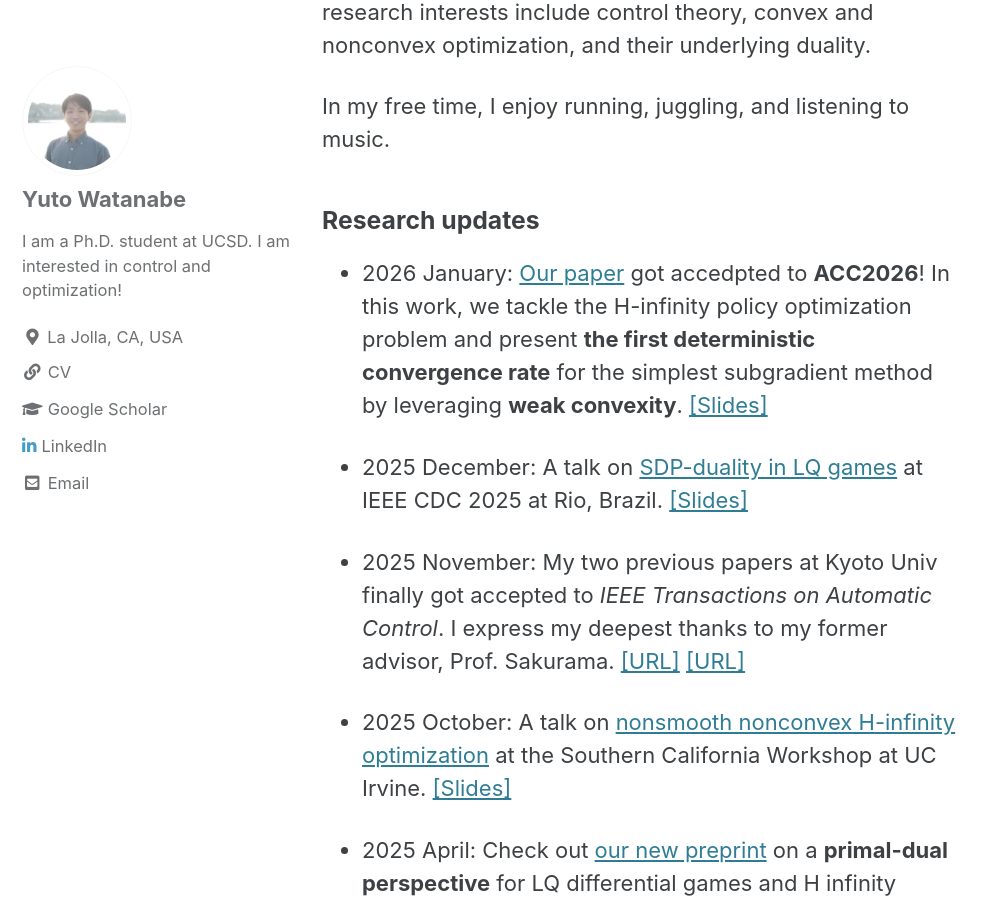
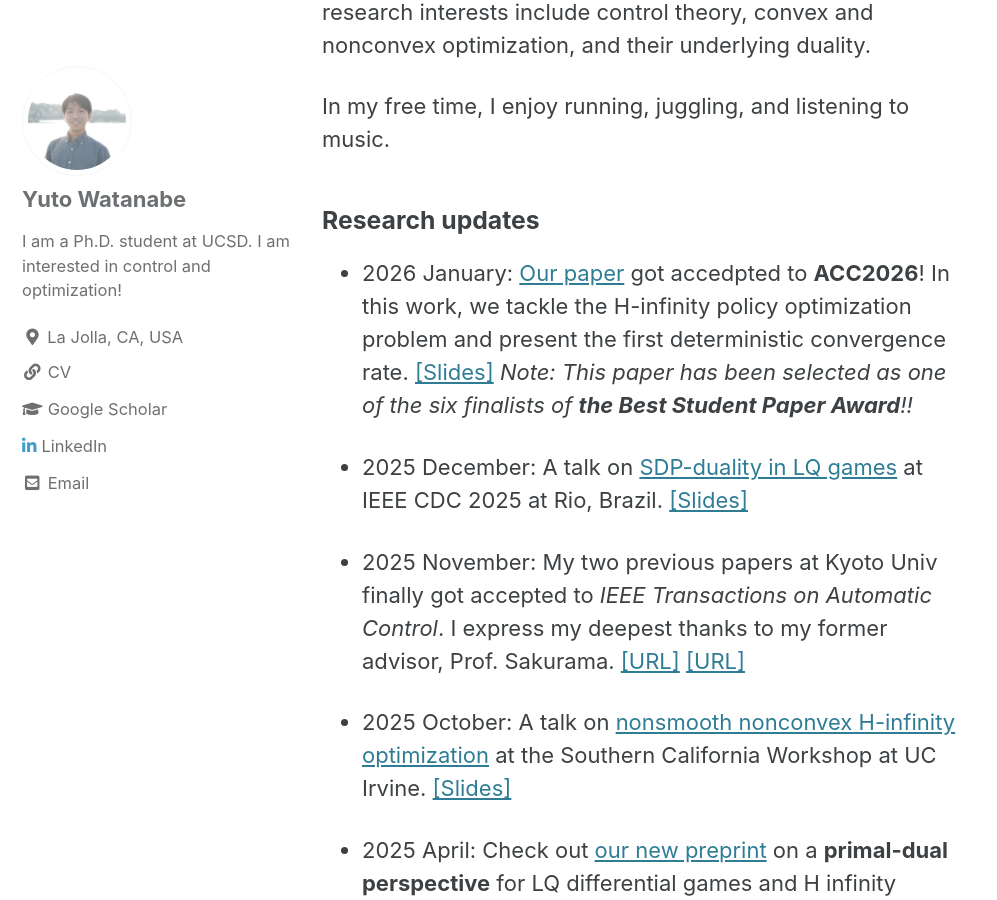
Before and after one commit to WatanabeYuto/watanabeyuto.github.io, a Jekyll site: the page built from index.md, in a window 1280 px wide and 900 px high, scrolled down 438 px. Shown: the whole window, without its empty margins (0-997 px from the left). Built offline with Jekyll 4.4.1, drawn with Linux system fonts in a browser that asks for light colours; cached includes are drawn as plain includes; the list of posts is cut into pages by our own code.

Commit message:
update award

```diff
--- a/index.md
+++ b/index.md
@@ -20,7 +20,8 @@ In my free time, I enjoy running, juggling, and listening to music.
 
 - 2026 January: [Our paper](https://arxiv.org/abs/2509.25633) got accedpted to **ACC2026**!
 In this work, we tackle the H-infinity policy optimization problem and
-present **the first deterministic convergence rate** for the simplest subgradient method by leveraging **weak convexity**. [[Slides]](https://drive.google.com/file/d/1H37gwgLJTSR2myNdTQ50rq6brpeEkW02/view?usp=sharing)
+present the first deterministic convergence rate. [[Slides]](https://drive.google.com/file/d/1H37gwgLJTSR2myNdTQ50rq6brpeEkW02/view?usp=sharing)
+*Note: This paper has been selected as one of the six finalists of **the Best Student Paper Award**!!*
 
 - 2025 December: A talk on [SDP-duality in LQ games](https://arxiv.org/abs/2504.02201) at IEEE CDC 2025 at Rio, Brazil. [[Slides]](https://drive.google.com/file/d/1CCRbqFxUcOWdvHNvNHR6t9i49bbmdrLn/view?usp=sharing)
 
```
